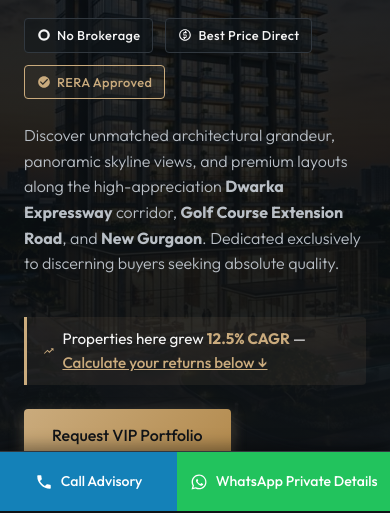
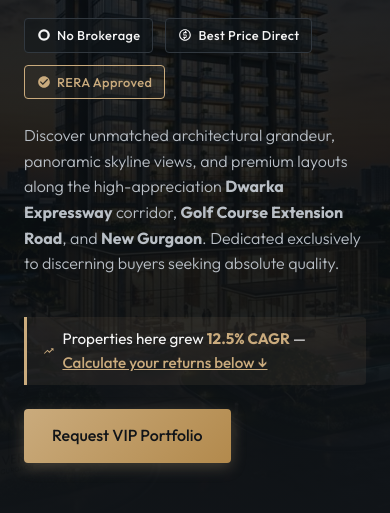
Before and after one commit to ayodhyadharsha-max/Goldenage, a plain HTML site: page index.html in a window 390 px wide. Shown: the part 333-846 px from the top of the page. Drawn offline with nearby package versions, Linux system fonts and the light colour scheme.

Commit message:
Remove all WhatsApp and Phone CTA buttons, panels, footer links, and post-submission redirect

```diff
--- a/app.js
+++ b/app.js
@@ -272,13 +272,7 @@ function initLeadFormHandler() {
       feedback.classList.add('success');
       feedback.textContent = `VIP Invitation Secured! Inquiry sent successfully.`;
 
-      // Redirect to WhatsApp chat after successful signup (optional UX delight)
-      const encodedMsg = encodeURIComponent(
-        `Hello GoldenAge Landbase, I have registered my interest for luxury residences in Gurgaon. Name: ${name}, Configuration: ${configMap[config] || config}, Budget: ${budgetMap[budget] || budget}. Please share the portfolio.`
-      );
-
       setTimeout(() => {
-        window.open(`https://wa.me/919311996911?text=${encodedMsg}`, '_blank');
         form.reset();
 
         // Reset form title to default
@@ -294,7 +288,7 @@ function initLeadFormHandler() {
       submitBtn.innerHTML = originalText;
 
       feedback.classList.add('error');
-      feedback.textContent = 'Something went wrong. Please check your network or contact us via WhatsApp directly.';
+      feedback.textContent = 'Something went wrong. Please check your network connection and try again.';
     });
   });
 }
--- a/index.html
+++ b/index.html
@@ -591,9 +591,9 @@
       <div class="footer-links">
         <h4 class="footer-title">Corporate</h4>
         <ul>
-          <li><a href="tel:+919311996911">Call Helpline</a></li>
-          <li><a href="https://wa.me/919311996911">Direct WhatsApp</a></li>
+          <li><a href="mailto:bespoke@goldenagelandbase.com">Email Advisory</a></li>
           <li><a href="#lead-section">Request Catalog</a></li>
+          <li><a href="#lead-section">VIP Registration</a></li>
         </ul>
       </div>
 
@@ -618,18 +618,6 @@
     </div>
   </footer>
 
-  <!-- Fixed Floating Mobile CTA Panel -->
-  <div class="floating-cta-panel">
-    <a href="tel:+919311996911" class="floating-btn btn-float-call">
-      <svg viewBox="0 0 24 24"><path fill="currentColor" d="M6.62,10.79C8.06,13.62 10.38,15.94 13.21,17.38L15.41,15.18C15.69,14.9 16.08,14.82 16.43,14.93C17.55,15.3 18.75,15.5 20,15.5A1,1 0 0,1 21,16.5V20A1,1 0 0,1 20,21A17,17 0 0,1 3,4A1,1 0 0,1 4,3H7.5A1,1 0 0,1 8.5,4C8.5,5.25 8.7,6.45 9.07,7.57C9.18,7.92 9.1,8.31 8.82,8.59L6.62,10.79Z"/></svg>
-      <span>Call Advisory</span>
-    </a>
-    <a href="https://wa.me/919311996911?text=Hello%20GoldenAge%20Landbase,%20I%20am%20interested%20in%20luxury%20properties%20in%20Gurgaon%20with%20a%20budget%20of%20%E2%82%B93%20Cr+.%20Please%20share%20the%20details." target="_blank" rel="noopener" class="floating-btn btn-float-wa">
-      <svg viewBox="0 0 24 24"><path fill="currentColor" d="M12.04 2C6.58 2 2.13 6.45 2.13 11.91C2.13 13.66 2.59 15.36 3.47 16.86L2 22L7.3 20.61C8.74 21.39 10.37 21.8 12.04 21.8C17.5 21.8 21.95 17.35 21.95 11.9C21.95 9.26 20.92 6.78 19.05 4.9C17.18 3.03 14.69 2 12.04 2M12.05 3.67C14.25 3.67 16.32 4.53 17.87 6.09C19.42 7.64 20.28 9.72 20.28 11.9C20.28 16.44 16.59 20.13 12.05 20.13C10.6 20.13 9.19 19.75 7.95 19.03L7.66 18.86L4.49 19.69L5.33 16.6L5.14 16.3C4.37 15.07 3.96 13.65 3.96 11.9C3.96 7.36 7.65 3.67 12.05 3.67M9.5 8C9.33 8 9.05 8.07 8.82 8.31C8.59 8.56 8 9.13 8 10.3C8 11.47 8.84 12.61 8.96 12.77C9.08 12.93 10.6 15.33 12.96 16.35C13.52 16.59 13.96 16.74 14.3 16.85C14.86 17.03 15.37 17 15.78 16.94C16.24 16.87 17.19 16.37 17.39 15.8C17.59 15.23 17.59 14.74 17.53 14.64C17.47 14.54 17.3 14.48 17.05 14.36C16.8 14.24 15.56 13.63 15.33 13.55C15.1 13.47 14.94 13.43 14.78 13.67C14.61 13.9 14.15 14.44 14 14.61C13.88 14.78 13.75 14.8 13.5 14.67C13.25 14.55 12.45 14.29 11.5 13.44C10.77 12.79 10.28 11.97 10.13 11.72C10 11.47 10.12 11.33 10.25 11.2C10.36 11.1 10.5 10.92 10.63 10.77C10.75 10.62 10.8 10.5 10.88 10.34C10.96 10.18 10.92 10.04 10.86 9.92C10.8 9.8 10.34 8.68 10.15 8.21C9.97 7.76 9.78 7.82 9.64 7.81C9.5 7.8 9.34 7.8 9.5 8Z"/></svg>
-      <span>WhatsApp Private Details</span>
-    </a>
-  </div>
-
   <!-- Scripts -->
   <script src="app.js"></script>
 </body>
--- a/styles.css
+++ b/styles.css
@@ -1223,46 +1223,7 @@ a {
   color: var(--accent-gold);
 }
 
-/* ----------------------------------------------------
-   Floating Fixed CTAs (Mobile Layout)
-------------------------------------------------------- */
-.floating-cta-panel {
-  display: none; /* Only show on tablets and mobile screens */
-  position: fixed;
-  bottom: 0;
-  left: 0;
-  width: 100%;
-  grid-template-columns: 1fr 1.2fr;
-  height: 60px;
-  z-index: 998;
-  border-top: 1px solid var(--border-color);
-  box-shadow: 0 -5px 15px rgba(0, 0, 0, 0.4);
-}
 
-.floating-btn {
-  display: flex;
-  align-items: center;
-  justify-content: center;
-  gap: 8px;
-  color: #fff;
-  font-weight: 500;
-  font-size: 0.88rem;
-  text-decoration: none;
-  min-height: 48px;
-}
-
-.floating-btn svg {
-  width: 18px;
-  height: 18px;
-}
-
-.btn-float-call {
-  background-color: var(--phone-color);
-}
-
-.btn-float-wa {
-  background-color: var(--whatsapp-color);
-}
 
 /* ----------------------------------------------------
    Responsive Layout Media Queries
@@ -1373,14 +1334,7 @@ a {
     max-width: 100%;
   }
 
-  /* Show floating bottom CTAs and adjust body margin */
-  body {
-    padding-bottom: 60px;
-  }
 
-  .floating-cta-panel {
-    display: grid;
-  }
 }
 
 /* ----------------------------------------------------
```
